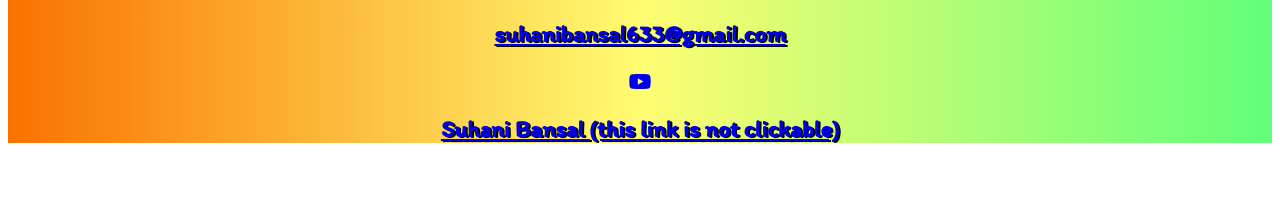
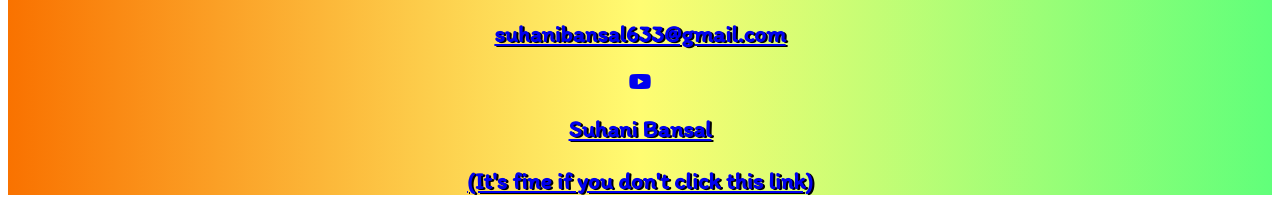
Before and after one commit to suhanibansal870/myfavorite5, a plain HTML site: page index.html in a window 1280 px wide. Shown: the part 4302-4520 px from the top of the page. Before the commit the page ends 4469 px from the top, so only its background shows below. Drawn offline with Linux system fonts and the light colour scheme.

Commit message:
Update index.html

```diff
--- a/index.html
+++ b/index.html
@@ -100,7 +100,7 @@
 
                 <span>
                    <h3>Suhani Bansal
-                        (this link is not clickable)</h3>
+                       <p>(It's fine if you don't click this link)</p></h3>
                 </span>
                 </div>
             </a>
```
